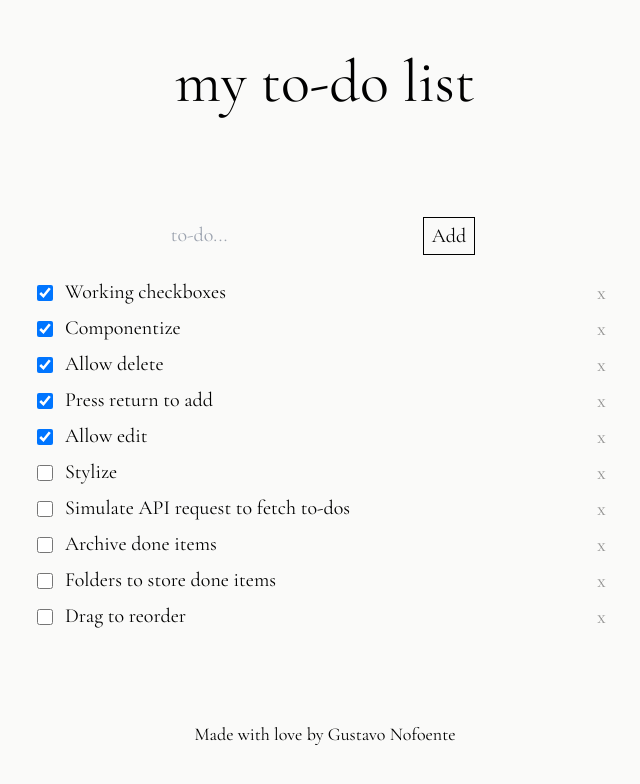
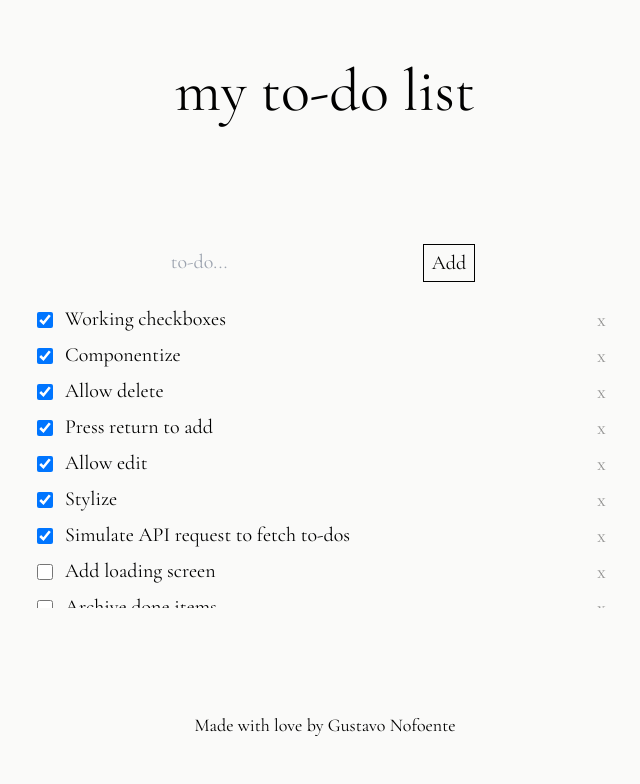
Before and after one commit to gnofoente/react-todo, a Next.js app: page / in a window 1280 px wide. Shown: the top 784 px of the page, without its empty margins (315-955 px from the left). Built offline with nearby package versions, Linux system fonts and the light colour scheme.

Commit message:
Added service to simulate external http request

```diff
--- /dev/null
+++ b/src/app/components/ErrorMessage.tsx
@@ -0,0 +1,3 @@
+export default function ErrorMessage({ children }) {
+  return <h2>{ children }</h2>
+}
--- /dev/null
+++ b/src/app/components/Loader.tsx
@@ -0,0 +1,3 @@
+export default function Loader() {
+  return <h2>Loading...</h2>
+}
--- a/src/app/components/TodoList.tsx
+++ b/src/app/components/TodoList.tsx
@@ -1,67 +1,32 @@
-import { useState } from 'react';
-const { v4 } = require('uuid');
-const uuidv4 = v4;
+import { useState, useEffect } from 'react';
 
-import AddTaskForm from '@import/app/components/AddTaskForm';
+import AddTaskForm from '@components/AddTaskForm';
 import Task from "@components/Task";
+import Loader from '@components/Loader';
+import { getTasks as fetchTasks } from '@import/app/services/tasks'
 
 import { Task as T_Task } from '@types';
+import ErrorMessage from './ErrorMessage';
 
-const TODOS: T_Task[] = [
-  {
-    id: uuidv4(),
-    label: 'Working checkboxes',
-    done: true
-  },
-  {
-    id: uuidv4(),
-    label: 'Componentize',
-    done: true
-  },
-  {
-    id: uuidv4(),
-    label: 'Allow delete',
-    done: true,
-  },
-  {
-    id: uuidv4(),
-    label: 'Press return to add',
-    done: true,
-  },
-  {
-    id: uuidv4(),
-    label: 'Allow edit',
-    done: true,
-  },
-  {
-    id: uuidv4(),
-    label: 'Stylize',
-    done: false,
-  },
-  {
-    id: uuidv4(),
-    label: 'Simulate API request to fetch to-dos',
-    done: false,
-  },
-  {
-    id: uuidv4(),
-    label: 'Archive done items',
-    done: false,
-  },
-  {
-    id: uuidv4(),
-    label: 'Folders to store done items',
-    done: false,
-  },
-  {
-    id: uuidv4(),
-    label: 'Drag to reorder',
-    done: false,
-  }
-];
+type DataStatus = 'loading' | 'error' | 'loaded';
 
 export default function TodoList() {
-  const [todos, setTodos] : [T_Task[], Function] = useState(TODOS);
+  const [todos, setTodos] : [T_Task[], Function] = useState([]);
+  const [dataStatus, setDataStatus] : [DataStatus, Function]  = useState('loading');
+
+  useEffect(() => {
+    try {
+      setTasks();
+    } catch {
+      setDataStatus('error');
+    }
+  }, []);
+
+  async function setTasks() {
+    if (todos.length > 0) return;
+    setTodos(await fetchTasks());
+    setDataStatus('loaded');
+  }
 
   function handleCheckboxChange(e : any) : void {
     setTodos(todos.map(item => {
@@ -89,11 +54,19 @@ export default function TodoList() {
     }));
   }
 
+  if (dataStatus === 'loading') {
+    return <Loader />
+  }
+
+  if (dataStatus === 'error') {
+    return <ErrorMessage>Falhou irmão</ErrorMessage>
+  }
+
   return (
-    <main className="text-xl w-10/12 max-w-xl">
+    <>
       <AddTaskForm onAdd={handleOnAdd} />
 
-      <div>
+      <div className="w-full h-full overflow-y-scroll">
         <ul>
           {todos.map(({ id, label, done}) =>
             <Task
@@ -108,6 +81,6 @@ export default function TodoList() {
           )}
         </ul>
       </div>
-    </main>
+    </>
   )
 }
--- a/src/app/page.tsx
+++ b/src/app/page.tsx
@@ -8,7 +8,11 @@ export default function Main() {
   return (
     <div className="flex bg-stone-50 box-border flex-col justify-around min-h-screen font-serif items-center">
       <Header />
-      <ToDoList />
+
+      <main className="text-xl w-10/12 max-w-xl h-96 max-h-96 flex flex-col justify-center items-center">
+        <ToDoList />
+      </main>
+
       <Footer />
     </div>
   )
--- /dev/null
+++ b/src/app/services/tasks.tsx
@@ -0,0 +1,70 @@
+import { Task as T_Task } from '@types';
+
+const { v4 } = require('uuid');
+const uuidv4 = v4;
+
+const TODOS: T_Task[] = [
+  {
+    id: uuidv4(),
+    label: 'Working checkboxes',
+    done: true
+  },
+  {
+    id: uuidv4(),
+    label: 'Componentize',
+    done: true
+  },
+  {
+    id: uuidv4(),
+    label: 'Allow delete',
+    done: true,
+  },
+  {
+    id: uuidv4(),
+    label: 'Press return to add',
+    done: true,
+  },
+  {
+    id: uuidv4(),
+    label: 'Allow edit',
+    done: true,
+  },
+  {
+    id: uuidv4(),
+    label: 'Stylize',
+    done: true,
+  },
+  {
+    id: uuidv4(),
+    label: 'Simulate API request to fetch to-dos',
+    done: true,
+  },
+  {
+    id: uuidv4(),
+    label: 'Add loading screen',
+    done: false,
+  },
+  {
+    id: uuidv4(),
+    label: 'Archive done items',
+    done: false,
+  },
+  {
+    id: uuidv4(),
+    label: 'Folders to store done items',
+    done: false,
+  },
+  {
+    id: uuidv4(),
+    label: 'Drag to reorder',
+    done: false,
+  }
+];
+
+export function getTasks() {
+  return new Promise((resolve) => {
+    setTimeout(() => {
+      resolve(TODOS);
+    }, 2000);
+})
+}
```
